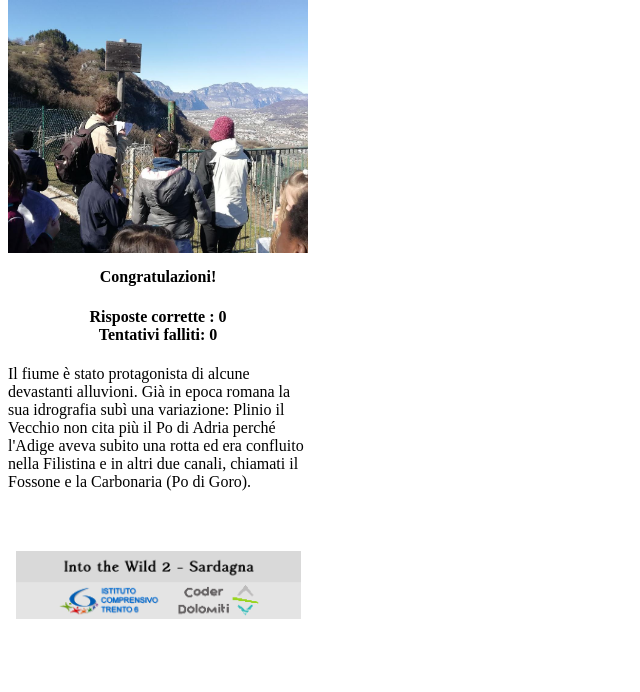
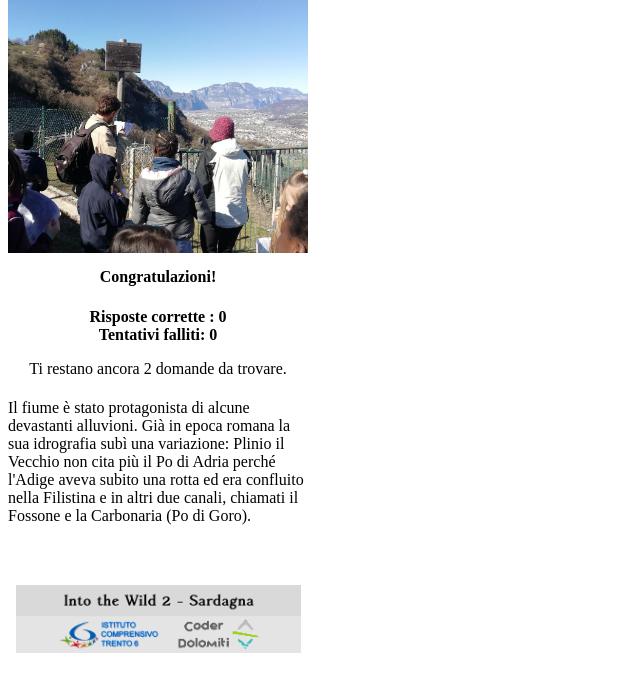
Before and after one commit to CoderDojoTrento/tutorial-geoqr-html, a plain HTML site: page 2-risposta.html in a window 1280 px wide. Shown: the part 66-758 px from the top of the page, without its empty margins (0-640 px from the left). Drawn offline with Linux system fonts and the light colour scheme.

Commit message:
-rinominato js/iw2.js -> js/codice.js - aggiunto admin/js/configurazione.js per mostrare totaleDomande

```diff
--- a/1-domanda.html
+++ b/1-domanda.html
@@ -6,7 +6,8 @@
               content='width=device-width, initial-scale=1.0, maximum-scale=1.0' />
         <link rel="stylesheet" href="css/style.css">
         <script type="text/javascript" src="lib/fingerprint2.min.js" defer> </script>
-        <script type="text/javascript" src="js/iw2.js" defer> </script>
+        <script type="text/javascript" src="admin/js/configurazione.js" defer> </script>
+        <script type="text/javascript" src="js/codice.js" defer> </script>
         <script type="text/javascript" src="js/domanda.js" defer> </script>
 
         <title>La strada romana</title>
--- a/2-risposta.html
+++ b/2-risposta.html
@@ -6,7 +6,8 @@
               content='width=device-width, initial-scale=1.0, maximum-scale=1.0' />
         <link rel="stylesheet" href="css/style.css">
         <script type="text/javascript" src="lib/fingerprint2.min.js" defer> </script>
-        <script type="text/javascript" src="js/iw2.js" defer> </script>
+        <script type="text/javascript" src="admin/js/configurazione.js" defer> </script>
+        <script type="text/javascript" src="js/codice.js" defer> </script>
 
         <title>La strada romana</title>
     </head>
--- /dev/null
+++ b/admin/js/configurazione.js
@@ -0,0 +1,4 @@
+
+var configurazione = {
+    "totaleDomande" : 2
+}
--- a/css/style.css
+++ b/css/style.css
@@ -58,6 +58,9 @@ img {
     margin-top:15px;
     font-weight:bold;
 }
+#stato p {
+    font-weight:normal;
+}
 
 form {
     text-align:left;
@@ -103,6 +106,7 @@ input {
     text-align:center;
 }
 
+
 #footer {
     text-align:center;
     max-width:100%;
--- a/js/iw2.js
+++ b/js/codice.js
@@ -1,3 +1,35 @@
+
+
+function creaConfigurazioneVuota(){
+    return {
+        "totaleDomande" : 0   // sconosciuto
+    }
+};
+
+/**
+ * Verifica la configurazione corrente e la ritorna.
+ * Se qualcosa va storto, ritorna la configurazione di default.
+ */
+function verificaConfigurazione(){
+    try {
+        if (typeof configurazione == 'undefined'){
+            throw new Error("configurazione non dichiarata !");
+        }
+
+        if (!configurazione){
+            throw new Error("Configurazione vuota !");
+        }
+        if (!configurazione["totaleDomande"]){
+            throw new Error("Non trovo totaleDomande !");
+        }
+        return configurazione;
+    } catch (err){
+        console.error("Configurazione invalida, uso i default !", err);
+        return creaConfigurazioneVuota();
+    }
+}
+
+
 function storageAvailable(type) {
     var storage;
     try {
@@ -23,10 +55,21 @@ function storageAvailable(type) {
     }
 }
 
-var Db = {
-    'punteggio':0,
-    'tentativiFalliti':0,
-    'corrette' : [],
+
+function creaDbVuoto(){
+    return {
+        'punteggio':0,
+        'tentativiFalliti':0,
+        'corrette' : [],
+    }
+}
+
+var Db = creaDbVuoto();
+
+function resetDb(){
+    Db = creaDbVuoto();
+    saveDb();
+
 }
 
 function saveDb(){
@@ -67,11 +110,10 @@ function loadDb(){
             Db.corrette = [];
             scheduleSave = true;
         }
+        console.info("Db=", Db);
         if (scheduleSave){
             saveDb();
         }
-
-        console.info("Db=", Db);
 
       } else {
           console.error("il localStorage non è supportato in questo browser! Non posso salvare il punteggio!");
@@ -79,7 +121,9 @@ function loadDb(){
 
 }
 
-
+/** Ritorna il codice della pagina (es con '3fxs-domanda.html' ritorna '3'),
+ *  La pagina *DEVE* essere una domanda o risposta, altrimenti lancia un eccezione
+*/
 function prendiCodicePagina(){
     var pname = window.location.pathname;
     var start = pname.lastIndexOf('/');
@@ -98,24 +142,53 @@ function prendiCodicePagina(){
     return pname.substring(start+1, end);
 }
 
+/**
+ * Ritorna un numero di pagina e *Non* lancia mai eccezioni :
+ *    0: indice
+ * >= 1: domanda o risposta
+ *   -1: altra pagina
+ */
+function prendiNumeroPagina(){
+    var pname = window.location.pathname;
+    if (pname.lastIndexOf('/index.html') >= 0 || pname.endsWith('/')){
+        return 0;
+    };
 
-
-
-function mostraStato(){
-    var stato = document.getElementById('stato');
-    if (!stato) {
-        console.info("non trovo il contenitore per lo stato");
-    } else {
-        try {
-            if (!storageAvailable('localStorage')){
-                throw new Error("localStorage non disponibile!");
-            }
-            stato.innerHTML = "Risposte corrette : " + Db.punteggio + '<br/>'
-                            + "Tentativi falliti: " + Db.tentativiFalliti;
-        } catch (err){
-            console.error("Errore nel mostrare lo stato !", err);
+    var start = pname.lastIndexOf('/');
+    if (start === -1){
+        return -1;
+    }
+    var end = pname.indexOf('-domanda.html');
+    if (end === -1){
+        end = pname.indexOf('-risposta.html');
+        if (end === -1){
+            return -1;
         }
     }
+    var ret = parseInt(pname.substring(start+1, end));
+    if (!ret){
+        return -1;
+    }
+
+    return ret;
+}
+
+/**
+ * Ritorna un valore tra i seguenti:
+ *  "RISPOSTA" | "DOMANDA" | "INDICE" | "ALTRO"
+ *
+ * *NON* lancia mai eccezioni.
+ */
+function prendiTipoPagina(){
+    var pname = window.location.pathname;
+    if (pname.lastIndexOf('-risposta.html') >= 0){
+        return "RISPOSTA";
+    } else if (pname.lastIndexOf('-domanda.html') >= 0){
+        return "DOMANDA";
+    } else if (pname.lastIndexOf('/index.html') >= 0 || pname.endsWith('/')){
+        return "INDICE";
+    }
+    return "ALTRO";
 }
 
 
@@ -162,11 +235,64 @@ function mostraMappa(){
     }
 }
 
+
+function mostraStato(){
+    var stato = document.getElementById('stato');
+    if (!stato) {
+        console.info("non trovo il contenitore per lo stato");
+    } else {
+        try {
+            var i = prendiNumeroPagina();
+
+
+            console.log('numero pagina = ', i);
+
+            var html = '';
+
+            if (!storageAvailable('localStorage')){
+                throw new Error("localStorage non disponibile!");
+            }
+
+            html += "Risposte corrette : " + Db.punteggio + '<br/>'
+            + "Tentativi falliti: " + Db.tentativiFalliti;
+
+            if (configurazione.totaleDomande){
+                var restanti = configurazione.totaleDomande-Db.punteggio;
+                if (restanti){
+                    var restano = restanti === 1  ? "resta" : "restano";
+                    var domande = restanti === 1  ? "domanda" : "domande";
+                    html += '<p>Ti ' + restano + ' ancora ' + restanti + ' ' + domande + ' da trovare.</p>';
+                } else {
+                    html += '<p>Hai trovato tutte le domande !</p>';
+                }
+            } else {
+                console.error("Configurazione invalida, non riesco a determinare quante domande rimangono.");
+            }
+
+
+            stato.innerHTML = html;
+        } catch (err){
+            console.error("Errore nel mostrare lo stato !", err);
+        }
+    }
+}
+
+
 function mostraFooter(){
     var footer = document.getElementById('footer');
     if (footer){
         try {
-            footer.innerHTML = '<a href="https://www.coderdolomiti.it/iw2"> <img src="img/loghi/footer.png"></a>'
+            html = '';
+            if (prendiTipoPagina() === 'INDICE') {
+                // un po' hacky ma pazienza
+                if (configurazione.totaleDomande){
+                     html += '<p style="margin-top:-40px; margin-bottom:60px; ">Nel percorso ci sono ' + configurazione.totaleDomande +' domande da cercare.</p>'
+                } else {
+                    console.error("Configurazione invalida! Non riesco a mostrare il totaleDomande");
+                }
+            }
+            html += '<a href="https://www.coderdolomiti.it/iw2"> <img src="img/loghi/footer.png"></a>';
+            footer.innerHTML = html;
         } catch (err){
             console.error("Errore nel settare il footer !", err);
         }
@@ -191,6 +317,8 @@ setTimeout(function () {
     })
 }, 500);
 
+configurazione = verificaConfigurazione();
+console.info("La configurazione è ", configurazione);
 loadDb();
 mostraStato();
 mostraMappa();
```
Also changed, not shown: 1-risposta.html (+2 -1 lines), 2-domanda.html (+2 -1 lines), demo.html (+2 -2 lines), index.html (+2 -1 lines), x-domanda.html (+2 -1 lines), x-risposta.html (+2 -1 lines), admin/css/server-style.css (renamed from server/css/server-style.css), admin/genera-codici-qr.html (renamed from server/genera-codici-qr.html), admin/js/genera-codici-qr.js (renamed from server/js/genera-codici-qr.js), admin/lib/FileSaver.js (renamed from server/lib/FileSaver.js), admin/lib/FileSaver.min.js (renamed from server/lib/FileSaver.min.js), admin/lib/easy.qrcode.min.js (renamed from server/lib/easy.qrcode.min.js), admin/lib/jszip.min.js (renamed from server/lib/jszip.min.js), admin/logo.png (renamed from server/logo.png), 1 more files, 3 other files.
